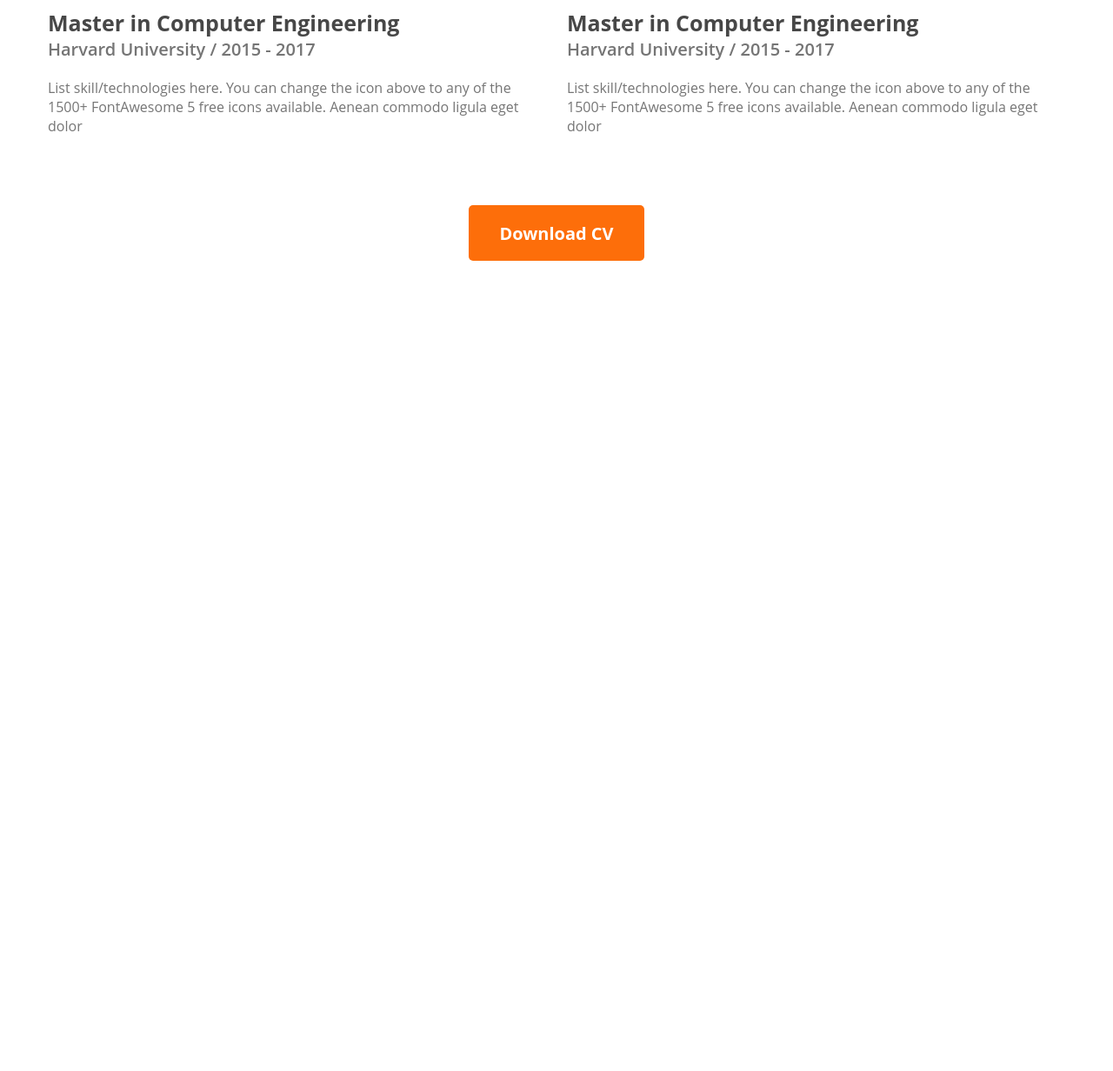
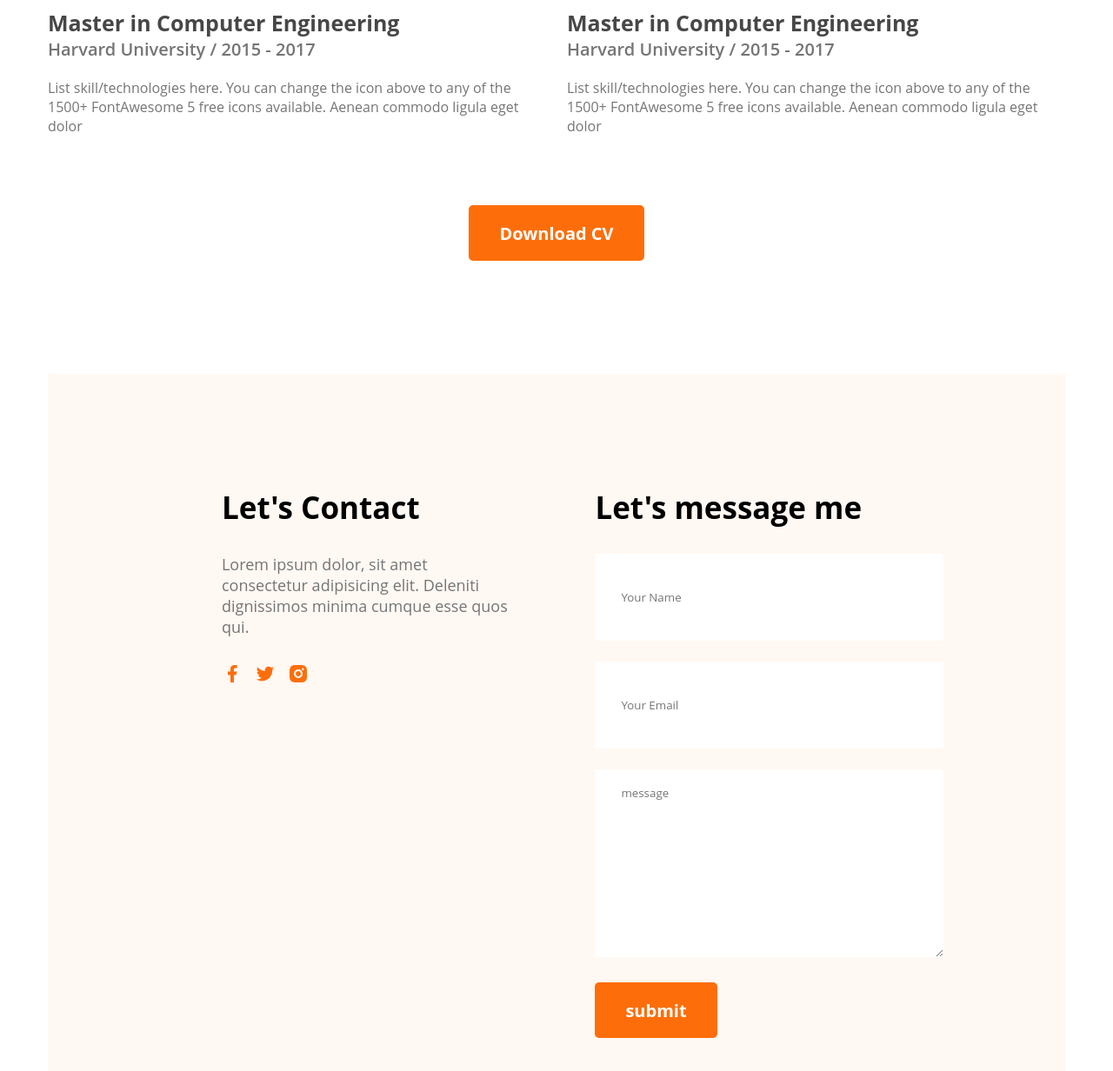
Before and after one commit to Arpan302/portfolio-site, a plain HTML site: page portfolio-site/images/index.html in a window 1280 px wide. Shown: the part 2683-3915 px from the top of the page at 87% size. Before the commit the page ends 2983 px from the top, so only its background shows below. Drawn offline with Linux system fonts and the light colour scheme.

Commit message:
added contact

```diff
--- a/portfolio-site/images/index.html
+++ b/portfolio-site/images/index.html
@@ -135,6 +135,31 @@
         </div>
 
     </section>
+    <!-- contact style -->
+    <section class="contact">
+      <div>
+        <h3 class="section-title">Let's Contact</h3>
+        <p class="section-discription">Lorem ipsum dolor, sit amet consectetur adipisicing elit. Deleniti dignissimos minima cumque esse quos qui.</p>
+        <a href="">
+            <img src="icons/facebook.png" alt="">
+        </a>
+        <a href="">
+            <img src="icons/twitter.png" alt="">
+        </a>
+        <a href="">
+            <img src="icons/insta.png" alt="">
+        </a>
+      </div>
+      <div>
+        <h3 class="section-title">Let's message me</h3>
+        <form action="">
+            <input type="text" name="" id="" placeholder="Your Name">
+            <input type="email" name="" id="" placeholder="Your Email">
+            <textarea name="" id="" cols="30" rows="10" placeholder="message"></textarea>
+            <input class="btn-primary" type="submit" value="submit">
+        </form>
+      </div>
+    </section>
 
 </main>
 <footer>
--- a/portfolio-site/images/styles/portfolio.css
+++ b/portfolio-site/images/styles/portfolio.css
@@ -173,3 +173,26 @@ section{
     margin-top: 50px;
     text-align: center;
 }
+/* conducted style */
+.contact .section-title{
+    text-align: left;
+}
+.contact{
+    display: flex;
+    gap: 100px;
+    background: #FFF8F3;
+    padding: 130px 200px;
+}
+.contact input[type="text"], input[type="email"], textarea{
+    margin-bottom: 24px;
+    border: 0;
+    padding:18px 30px;
+    width: 100%;
+}
+input{
+   height: 64px;
+}
+.contact a{
+    text-decoration: none;
+    word-spacing: 10px;
+}
```
